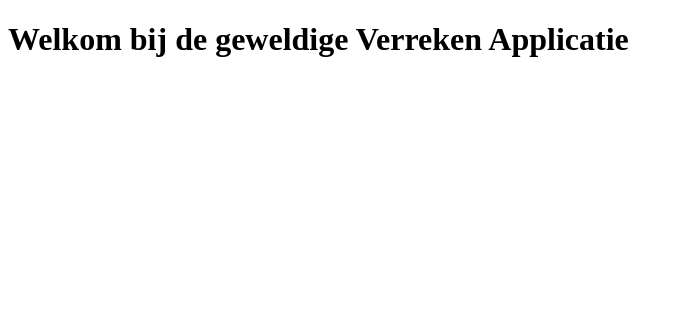
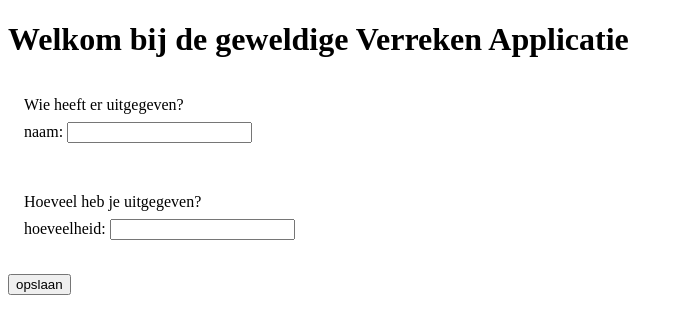
Before and after one commit to LarsvanGisbergen/VerrekenApp, an Angular app in the folder my-app/: page / in a window 1280 px wide. Shown: the top 334 px of the page, without its empty margins (0-683 px from the left). Built offline with nearby package versions, Linux system fonts and the light colour scheme.

Commit message:
expense form component werkt

```diff
--- a/my-app/src/app/app.component.html
+++ b/my-app/src/app/app.component.html
@@ -1 +1,4 @@
 <h1>Welkom bij de geweldige {{title}}</h1>
+<app-expense-form> <app-expense-form>
+
+<app-summary> </app-summary>
--- a/my-app/src/app/expense-form/expense-form.component.html
+++ b/my-app/src/app/expense-form/expense-form.component.html
@@ -1 +1,22 @@
-<p>expense-form works!</p>
+
+
+
+<mat-card class="card">
+    <mat-card-title>
+        Wie heeft er uitgegeven?
+    </mat-card-title>
+    <label for="fname">naam: </label>
+    <input type="text" id="name" name="name"><br><br>
+</mat-card>
+
+
+<mat-card class="card">
+    <mat-card-title>
+        Hoeveel heb je uitgegeven?
+    </mat-card-title>
+    <label for="fname">hoeveelheid: </label>
+    <input type="text" id="hoeveelheid" amount="hoeveelheid"><br><br>
+
+</mat-card>
+
+<input type="submit" value="opslaan">
--- a/my-app/src/app/expense-form/expense-form.component.ts
+++ b/my-app/src/app/expense-form/expense-form.component.ts
@@ -7,6 +7,9 @@ import { Component, OnInit } from '@angular/core';
 })
 export class ExpenseFormComponent implements OnInit {
 
+  name!: string;
+  amount!: number;
+
   constructor() { }
 
   ngOnInit(): void {
```
